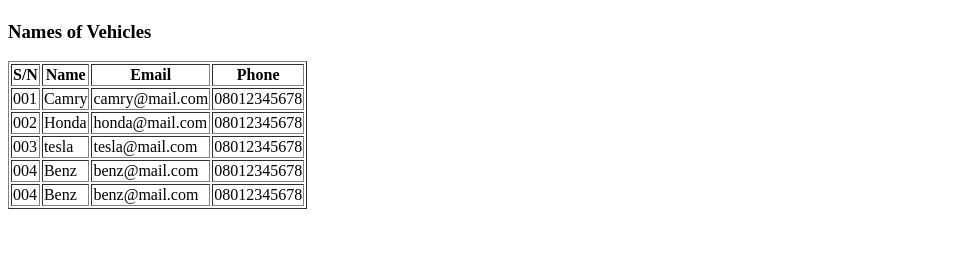
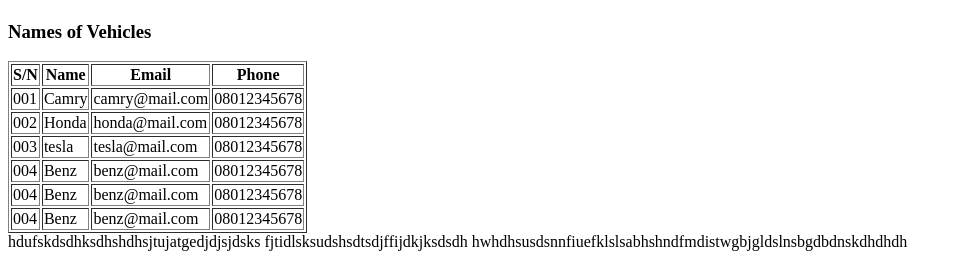
Before and after one commit to olabid212/class-html-tags, a plain HTML site: page index.html in a window 1280 px wide. Shown: the part 2143-2402 px from the top of the page, without its empty margins (0-962 px from the left). Before the commit the page ends 2360 px from the top, so only its background shows below. Drawn offline with Linux system fonts and the light colour scheme.

Commit message:
added a new table row

```diff
--- a/index.html
+++ b/index.html
@@ -111,7 +111,15 @@
                 <td>benz@mail.com</td>
                 <td>08012345678</td>
             </tr>
+
+            <tr>
+                <td>004</td>
+                <td>Benz</td>
+                <td>benz@mail.com</td>
+                <td>08012345678</td>
+            </tr>
         </table>
+        hdufskdsdhksdhshdhsjtujatgedjdjsjdsks fjtidlsksudshsdtsdjffijdkjksdsdh hwhdhsusdsnnfiuefklslsabhshndfmdistwgbjgldslnsbgdbdnskdhdhdh
 </body>
 
 </html>
```
